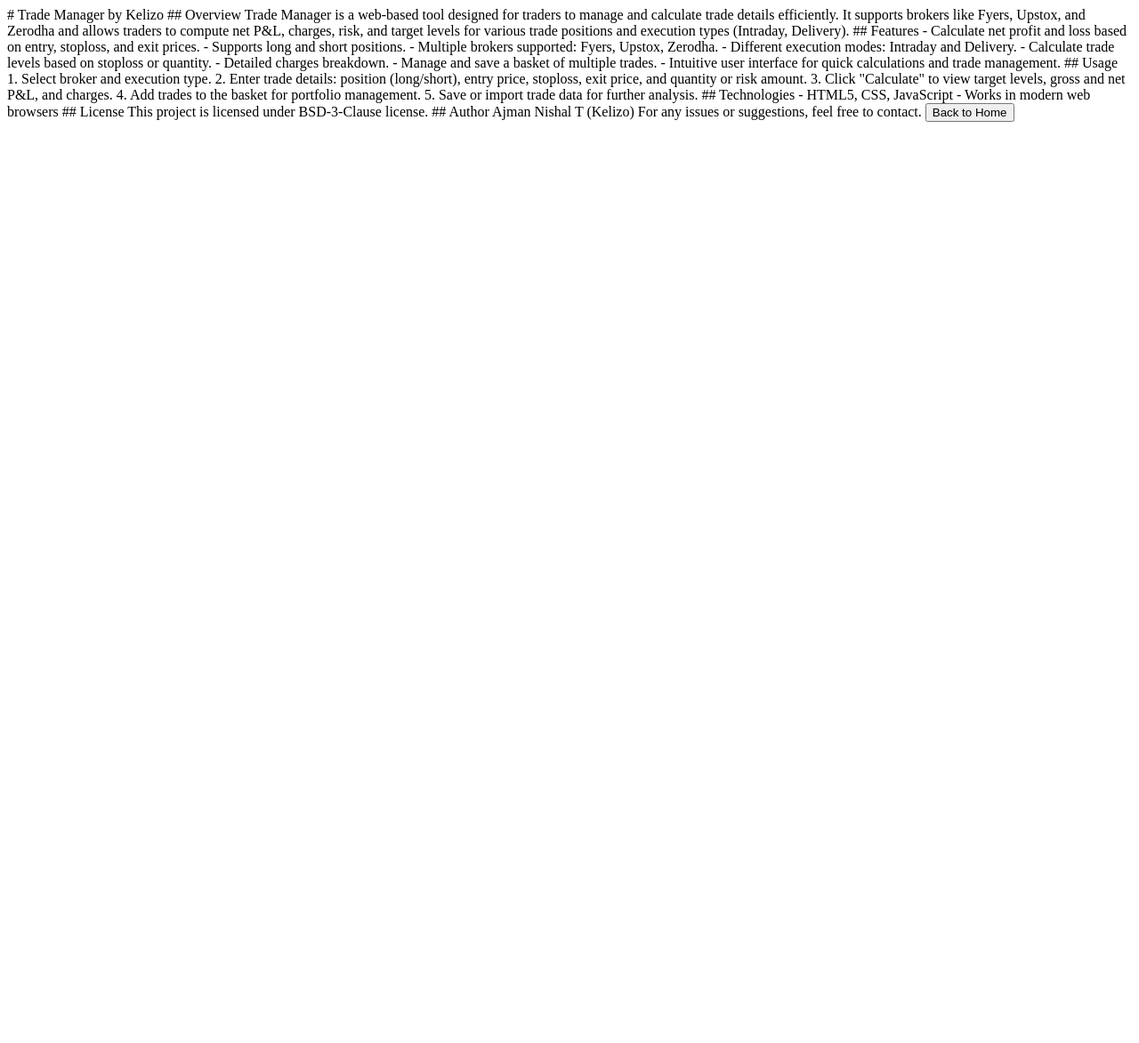
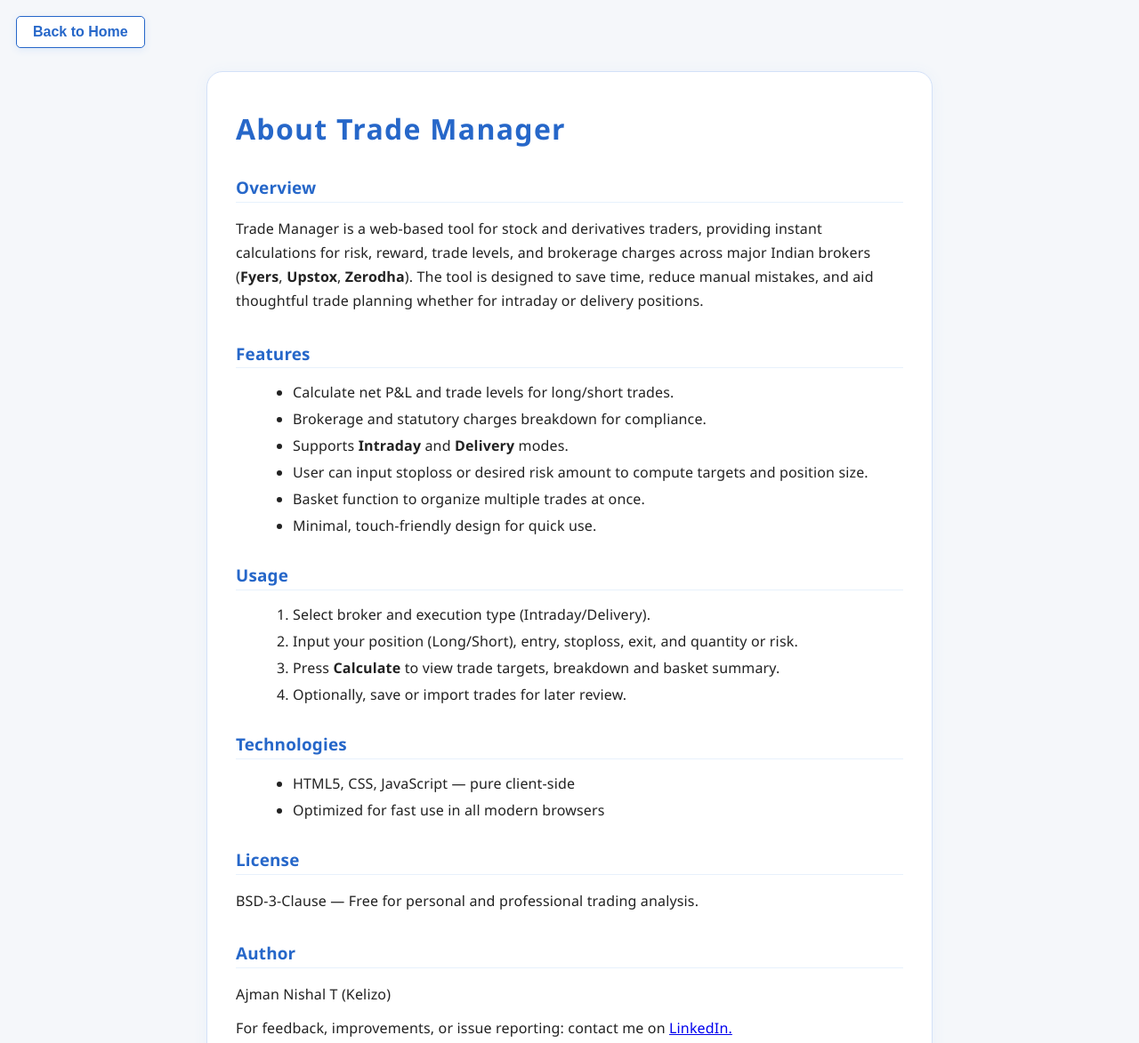
Before and after one commit to ajmankelizo/trade_manager, a plain HTML site: page about.html in a window 1280 px wide. Shown: the top 1173 px of the page at 89% size. Before the commit the page ends 800 px from the top, so only its background shows below. Drawn offline with Linux system fonts and the light colour scheme.

Commit message:
Update about.html

```diff
--- a/about.html
+++ b/about.html
@@ -1,36 +1,165 @@
-# Trade Manager by Kelizo
+<!DOCTYPE html>
+<html lang="en">
+<head>
+  <meta charset="UTF-8">
+  <meta name="viewport" content="width=device-width, initial-scale=1.0">
+  <title>About • Trade Manager by Kelizo</title>
+  <style>
+    :root {
+      --primary: #2667c9;
+      --primary-light: #e7f1fc;
+      --text: #222;
+      --bg: #f5f7fa;
+      --border: #d3e1f8;
+      --button-bg: #fff;
+      --button-hover: #f0f4fa;
+      --accent: #faad2b;
+      --danger: #f4511e;
+    }
+    body {
+      background: var(--bg);
+      color: var(--text);
+      font-family: 'Segoe UI', Arial, sans-serif;
+      margin: 0;
+      padding: 0;
+      min-height: 100vh;
+      letter-spacing: 0.01em;
+    }
+    #about-btn {
+      position: fixed;
+      top: 18px;
+      left: 18px;
+      z-index: 98;
+      padding: 8px 18px;
+      background: var(--button-bg);
+      color: var(--primary);
+      border: 1px solid var(--primary);
+      border-radius: 5px;
+      font-weight: bold;
+      font-size: 1rem;
+      cursor: pointer;
+      box-shadow: 0 2px 8px 0 #dde8f8;
+      transition: background 0.2s, border 0.2s;
+    }
+    #about-btn:hover {
+      background: var(--button-hover);
+      border: 1.5px solid var(--accent);
+      color: var(--accent);
+    }
+    .container {
+      max-width: 750px;
+      margin: 80px auto 30px auto;
+      padding: 42px 32px 28px 32px;
+      background: #fff;
+      border: 1.5px solid var(--border);
+      border-radius: 18px;
+      box-shadow: 0 2px 16px 0 #e8f0fa;
+    }
+    h1 {
+      color: var(--primary);
+      margin-top: 0;
+      font-size: 2rem;
+      letter-spacing: 0.04em;
+      font-weight: bold;
+    }
+    h2 {
+      margin-top: 2rem;
+      margin-bottom: 1rem;
+      color: var(--primary);
+      font-size: 1.18rem;
+      border-bottom: 1.5px solid var(--primary-light);
+      padding-bottom: 0.15em;
+      letter-spacing: 0.01em;
+    }
+    h2:last-child {
+      margin-bottom: 0.5rem;
+    }
+    ul, ol {
+      margin-left: 1.5em;
+      margin-top: 0.7em;
+    }
+    li {
+      margin-bottom: 0.5em;
+    }
+    p {
+      line-height: 1.7;
+      margin-top: 0.7em;
+      margin-bottom: 0.7em;
+    }
+    .disclaimer {
+      margin-top: 2.2rem;
+      color: var(--danger);
+      background: #fff5ef;
+      border-left: 5px solid var(--danger);
+      padding: 16px 24px 16px 18px;
+      border-radius: 10px;
+      font-size: 1.03rem;
+      font-weight: 500;
+    }
+    @media (max-width: 650px) {
+      .container {
+        margin: 60px 0 14px 0;
+        padding: 17px 6vw 16px 7vw;
+        border-radius: 9px;
+      }
+      #about-btn { top: 8px; left: 7px; font-size: 0.98rem; padding: 7px 11px;}
+      h1 { font-size: 1.15rem; }
+      h2 { font-size: 1rem; }
+    }
+  </style>
+</head>
+<body>
+  <button id="about-btn" onclick="window.location.href='https://ajmankelizo.github.io/trade_manager/'">Back to Home</button>
+  <div class="container">
+    <h1>About Trade Manager</h1>
 
-## Overview
-Trade Manager is a web-based tool designed for traders to manage and calculate trade details efficiently. It supports brokers like Fyers, Upstox, and Zerodha and allows traders to compute net P&L, charges, risk, and target levels for various trade positions and execution types (Intraday, Delivery).
+    <h2>Overview</h2>
+    <p>
+      Trade Manager is a web-based tool for stock and derivatives traders, providing instant calculations for risk, reward, trade levels, and brokerage charges across major Indian brokers (<b>Fyers</b>, <b>Upstox</b>, <b>Zerodha</b>). The tool is designed to save time, reduce manual mistakes, and aid thoughtful trade planning whether for intraday or delivery positions.
+    </p>
 
-## Features
-- Calculate net profit and loss based on entry, stoploss, and exit prices.
-- Supports long and short positions.
-- Multiple brokers supported: Fyers, Upstox, Zerodha.
-- Different execution modes: Intraday and Delivery.
-- Calculate trade levels based on stoploss or quantity.
-- Detailed charges breakdown.
-- Manage and save a basket of multiple trades.
-- Intuitive user interface for quick calculations and trade management.
+    <h2>Features</h2>
+    <ul>
+      <li>Calculate net P&amp;L and trade levels for long/short trades.</li>
+      <li>Brokerage and statutory charges breakdown for compliance.</li>
+      <li>Supports <b>Intraday</b> and <b>Delivery</b> modes.</li>
+      <li>User can input stoploss or desired risk amount to compute targets and position size.</li>
+      <li>Basket function to organize multiple trades at once.</li>
+      <li>Minimal, touch-friendly design for quick use.</li>
+    </ul>
 
-## Usage
-1. Select broker and execution type.
-2. Enter trade details: position (long/short), entry price, stoploss, exit price, and quantity or risk amount.
-3. Click "Calculate" to view target levels, gross and net P&L, and charges.
-4. Add trades to the basket for portfolio management.
-5. Save or import trade data for further analysis.
+    <h2>Usage</h2>
+    <ol>
+      <li>Select broker and execution type (Intraday/Delivery).</li>
+      <li>Input your position (Long/Short), entry, stoploss, exit, and quantity or risk.</li>
+      <li>Press <b>Calculate</b> to view trade targets, breakdown and basket summary.</li>
+      <li>Optionally, save or import trades for later review.</li>
+    </ol>
 
-## Technologies
-- HTML5, CSS, JavaScript
-- Works in modern web browsers
+    <h2>Technologies</h2>
+    <ul>
+      <li>HTML5, CSS, JavaScript &mdash; pure client-side</li>
+      <li>Optimized for fast use in all modern browsers</li>
+    </ul>
 
-## License
-This project is licensed under BSD-3-Clause license.
+    <h2>License</h2>
+    <p>BSD-3-Clause — Free for personal and professional trading analysis.</p>
 
-## Author
-Ajman Nishal T (Kelizo)
+    <h2>Author</h2>
+    <p>
+      Ajman Nishal T (Kelizo)
+    </p>
+    <p>
+      For feedback, improvements, or issue reporting: contact me on
+      <a href="https://www.linkedin.com/in/ajmannishal" target="_blank" rel="noopener noreferrer">
+        LinkedIn.
+      </a>
+    </p>
 
-For any issues or suggestions, feel free to contact.
-<button id="about-btn" onclick="window.location.href='https://ajmankelizo.github.io/trade_manager/';">
-  Back to Home
-</button>
+    <div class="disclaimer">
+      <b>Disclaimer:</b><br>
+      Trade Manager is a trader’s utility and <u>not investment advice</u>. Calculations are provided for educational and analytical purposes only. Markets are risky—users must verify all numbers before actual trades. The author is not liable for losses, incorrect data, or decisions made using this tool.
+    </div>
+  </div>
+</body>
+</html>
```
